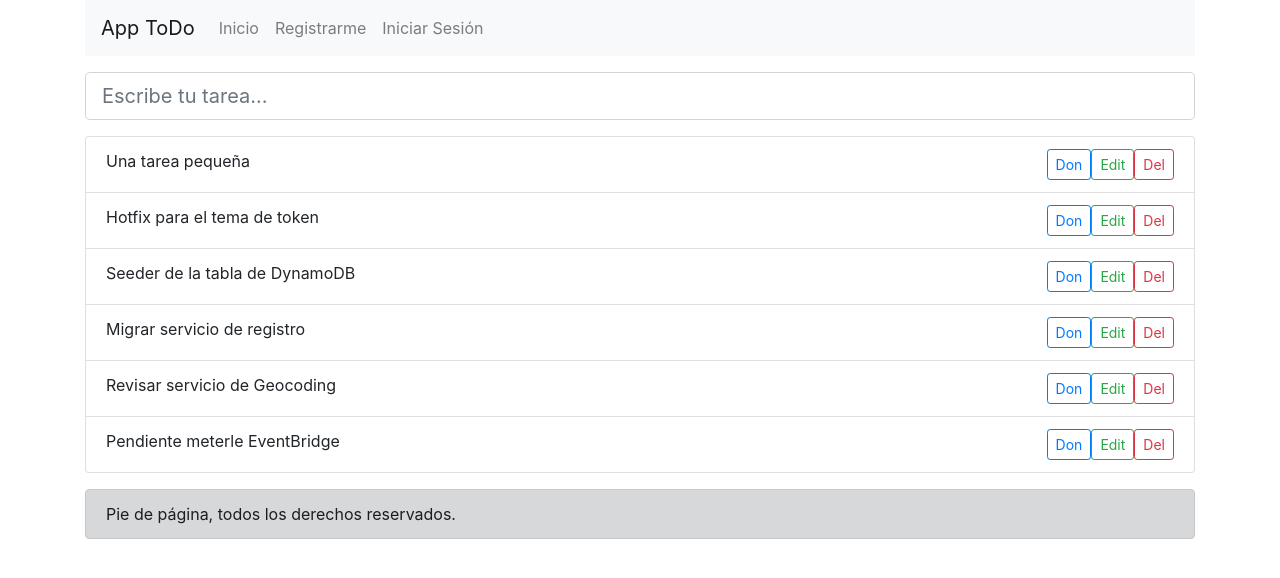
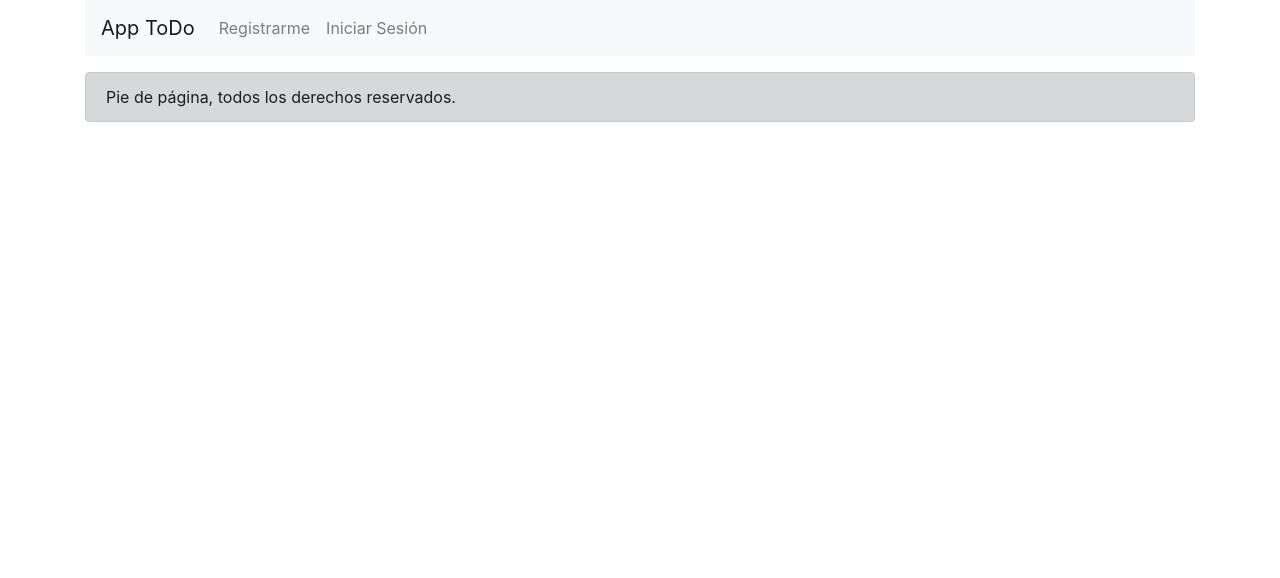
Before and after one commit to kennitromero/ps-todo, a Nuxt app: page / in a window 1280 px wide. Shown: the top 578 px of the page. Built offline with nearby package versions, Linux system fonts and the light colour scheme.

Commit message:
Redirección al momento de iniciar sesión

```diff
--- a/layouts/default.vue
+++ b/layouts/default.vue
@@ -1,7 +1,7 @@
 <template>
   <div class="container">
     <b-navbar toggleable="lg" type="light" variant="light">
-      <nuxt-link class="navbar-brand" to="/">
+      <nuxt-link class="navbar-brand" to="/tasks">
         App ToDo
       </nuxt-link>
 
@@ -9,8 +9,8 @@
 
       <b-collapse id="nav-collapse" is-nav>
         <b-navbar-nav>
-          <li>
-            <nuxt-link class="nav-link" to="/">Inicio</nuxt-link>
+          <li v-if="isLoggedUser">
+            <nuxt-link class="nav-link" to="/tasks">Inicio</nuxt-link>
           </li>
 
           <li class="nav-item" v-if="! isLoggedUser">
--- a/pages/index.vue
+++ /dev/null
@@ -1,136 +0,0 @@
-<template>
-
-  <div class="row justify-content-center">
-    <div class="col-lg-12 col-xs-12 mt-3">
-
-      <input class="form-control form-control-lg mb-3"
-             type="text" placeholder="Escribe tu tarea..."
-             v-model="tempTask.description"
-             ref="input-temp-task-description"
-             v-on:keyup.enter="saveTask"
-      >
-
-      <ul class="list-group" v-if="tasks.length > 0">
-        <li class="list-group-item" v-for="(t, i) in tasks">
-          <div class="float-right">
-            <button type="button"
-                    class="btn btn-sm"
-                    :class="t.done ? 'btn-primary': 'btn-outline-primary'"
-                    v-on:click="doneToggleTask(i)">
-              Don
-            </button>
-            <button type="button" class="btn btn-outline-success btn-sm"
-                    v-on:click="editTask(i, $event)"
-                    :disabled="t.done"
-            >
-              Edit
-            </button>
-            <button type="button" class="btn btn-outline-danger btn-sm"
-                    v-on:click="deleteTask(i)">
-              Del
-            </button>
-          </div>
-
-          <span :class="{'text-decoration-line-through': t.done }">
-                        {{ t.description }}
-                    </span>
-        </li>
-      </ul>
-
-      <p class="text-center text-muted" v-else>
-        No has escrito ninguna tarea.
-      </p>
-    </div>
-  </div>
-</template>
-
-<style>
-.text-decoration-line-through {
-  text-decoration: line-through;
-}
-</style>
-
-<script>
-const defaultTask = {
-  description: '',
-  done: false,
-}
-export default {
-  data() {
-    return {
-      editingTask: false,
-      editIndexTask: null,
-      tempTask: {
-        description: '',
-        done: false,
-      },
-      tasks: [
-        {
-          description: 'Una tarea pequeña',
-          done: false,
-        },
-        {
-          description: 'Hotfix para el tema de token',
-          done: false,
-        },
-        {
-          description: 'Seeder de la tabla de DynamoDB',
-          done: false,
-        },
-        {
-          description: 'Migrar servicio de registro',
-          done: false,
-        },
-        {
-          description: 'Revisar servicio de Geocoding',
-          done: false,
-        },
-        {
-          description: 'Pendiente meterle EventBridge',
-          done: false,
-        }
-      ]
-    }
-  },
-  methods: {
-    saveTask: function () {
-      if (this.editingTask) {
-        this.tasks[this.editIndexTask] = this.tempTask
-
-        this.editingTask = false
-        this.editIndexTask = null
-
-        this.showMessage('Tarea actualizada.')
-      } else {
-        this.tasks.push(this.tempTask)
-      }
-
-      this.tempTask = defaultTask
-    },
-    editTask: function (index) {
-      this.editingTask = true
-      this.editIndexTask = index
-
-      this.tempTask = this.tasks[index]
-      this.$refs['input-temp-task-description'].focus()
-    },
-    doneToggleTask: function (index) {
-      this.tasks[index].done = !this.tasks[index].done
-
-      if (this.tasks[index].done) {
-        this.showMessage(`La tarea finalizada.`);
-      }
-    },
-    deleteTask: function (index) {
-      this.tasks.splice(index, 1)
-
-      this.showMessage(`La tarea eliminada.`);
-    },
-    // UI methods
-    showMessage: function (message) {
-
-    }
-  }
-
-}
-</script>
--- a/pages/profile.vue
+++ b/pages/profile.vue
@@ -27,7 +27,12 @@ import {mapGetters} from 'vuex'
 
 export default {
   computed: {
-    ...mapGetters(['getFullName', 'getEmail', 'getUsername', 'getImage', 'getGender'])
+    ...mapGetters(['getFullName', 'getEmail', 'getUsername', 'getImage', 'getGender', 'isLoggedUser'])
+  },
+  mounted() {
+    if (! this.isLoggedUser) {
+      this.$router.push('/login')
+    }
   }
 }
 </script>
--- /dev/null
+++ b/pages/tasks.vue
@@ -0,0 +1,79 @@
+<template>
+
+  <div class="row justify-content-center">
+    <div class="col-lg-12 col-xs-12 mt-3">
+
+      <input class="form-control form-control-lg mb-3"
+             type="text" placeholder="Escribe tu tarea..."
+             v-model="tempTask.description"
+             ref="input-temp-task-description"
+             v-on:keyup.enter="saveTask"
+      >
+
+      <ul class="list-group">
+        <li class="list-group-item">
+
+        </li>
+      </ul>
+    </div>
+  </div>
+</template>
+
+<script>
+import {mapGetters} from 'vuex'
+
+export default {
+  computed: {
+    ...mapGetters(['isLoggedUser'])
+  },
+  data() {
+    return {
+      tasks: []
+    }
+  },
+  methods: {
+    saveTask: function () {
+      if (this.editingTask) {
+        this.tasks[this.editIndexTask] = this.tempTask
+
+        this.editingTask = false
+        this.editIndexTask = null
+
+        this.showMessage('Tarea actualizada.')
+      } else {
+        this.tasks.push(this.tempTask)
+      }
+
+      this.tempTask = defaultTask
+    },
+    editTask: function (index) {
+      this.editingTask = true
+      this.editIndexTask = tasks
+
+      this.tempTask = this.tasks[tasks]
+      this.$refs['input-temp-task-description'].focus()
+    },
+    doneToggleTask: function (index) {
+      this.tasks[tasks].done = !this.tasks[tasks].done
+
+      if (this.tasks[tasks].done) {
+        this.showMessage(`La tarea finalizada.`);
+      }
+    },
+    deleteTask: function (index) {
+      this.tasks.splice(tasks, 1)
+
+      this.showMessage(`La tarea eliminada.`);
+    },
+    // UI methods
+    showMessage: function (message) {
+
+    }
+  },
+  mounted() {
+    if (! this.isLoggedUser) {
+      this.$router.push('/login')
+    }
+  }
+}
+</script>
```
